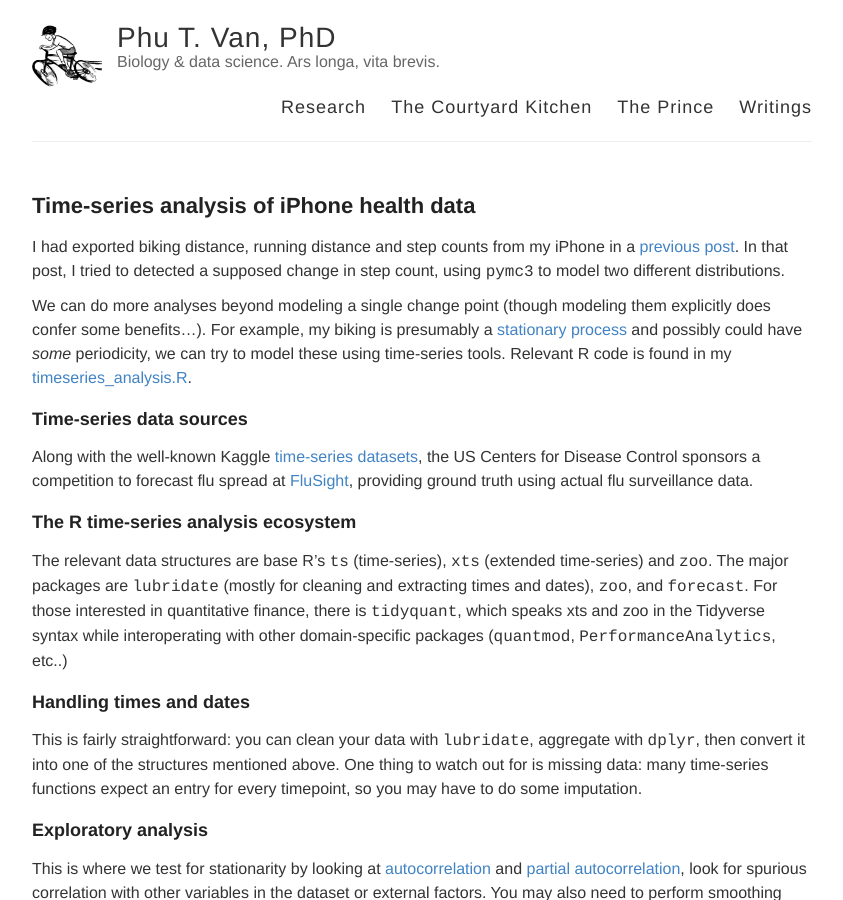
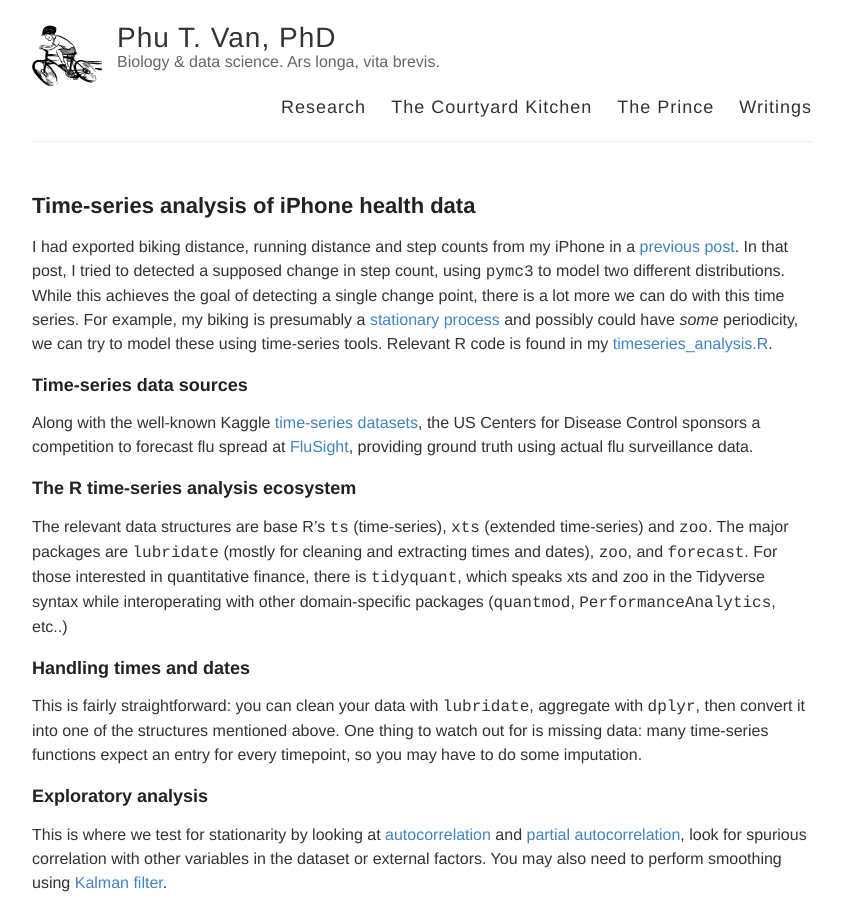
Before and after one commit to ptvan/ptvan.github.io, a Jekyll site: the page built from _posts/2019-11-15-timeseries-analysis-of-iPhone-health_data.md, in a window 1280 px wide and 900 px high. Shown: the whole window, without its empty margins (218-1061 px from the left). Built offline with Jekyll 4.4.1, drawn with Linux system fonts in a browser that asks for light colours.

Commit message:
updated timeseries analysis blogpost

```diff
--- a/_posts/2019-11-15-timeseries-analysis-of-iPhone-health_data.md
+++ b/_posts/2019-11-15-timeseries-analysis-of-iPhone-health_data.md
@@ -4,9 +4,7 @@ title: Time-series analysis of iPhone health data
 ---
 
 I had exported biking distance, running distance and step counts from my iPhone in a
-[previous post](https://ptvan.github.io/Python-MCMC-nuggets/). In that post, I tried to detected a supposed change in step count, using `pymc3` to model two different distributions.
-
-We can do more analyses beyond modeling a single change point (though modeling them explicitly does confer some benefits...). For example, my biking is presumably a [stationary process](https://en.wikipedia.org/wiki/Stationary_process) and possibly could have _some_ periodicity, we can try to model these using time-series tools. Relevant R code is found in my [timeseries_analysis.R](https://github.com/ptvan/R-snippets/blob/master/timeseries_analysis.R).
+[previous post](https://ptvan.github.io/Python-MCMC-nuggets/). In that post, I tried to detected a supposed change in step count, using `pymc3` to model two different distributions. While this achieves the goal of detecting a single change point, there is a lot more we can do with this time series. For example, my biking is presumably a [stationary process](https://en.wikipedia.org/wiki/Stationary_process) and possibly could have _some_ periodicity, we can try to model these using time-series tools. Relevant R code is found in my [timeseries_analysis.R](https://github.com/ptvan/R-snippets/blob/master/timeseries_analysis.R).
 
 ### Time-series data sources
 Along with the well-known Kaggle [time-series datasets](https://www.kaggle.com/tags/time-series), the US Centers for Disease Control sponsors a competition to forecast flu spread at [FluSight](https://predict.cdc.gov/), providing ground truth using actual flu surveillance data.
```
